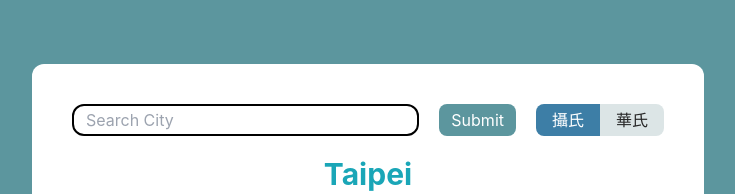
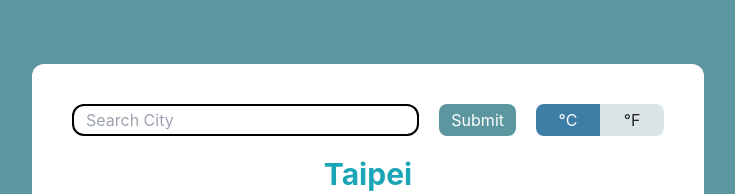
Before and after one commit to yunningtseng/weather-forecast, a React (Create React App) app: page / in a window 1280 px wide. Shown: the top 194 px of the page, without its empty margins (272-1007 px from the left). Built offline with nearby package versions, Linux system fonts and the light colour scheme; no server answers.

Commit message:
- edit: README - refactor: unit name

```diff
--- a/src/App.tsx
+++ b/src/App.tsx
@@ -64,7 +64,7 @@ function App() {
                 dispatch(fetchData(city, 'metric'));
               }}
             >
-              攝氏
+              °C
             </button>
 
             <button
@@ -79,7 +79,7 @@ function App() {
                 dispatch(fetchData(city, 'imperial'));
               }}
             >
-              華氏
+              °F
             </button>
           </div>
         </div>
```
Also changed, not shown: 1 other file (tests, documents, lock files or other folders).
